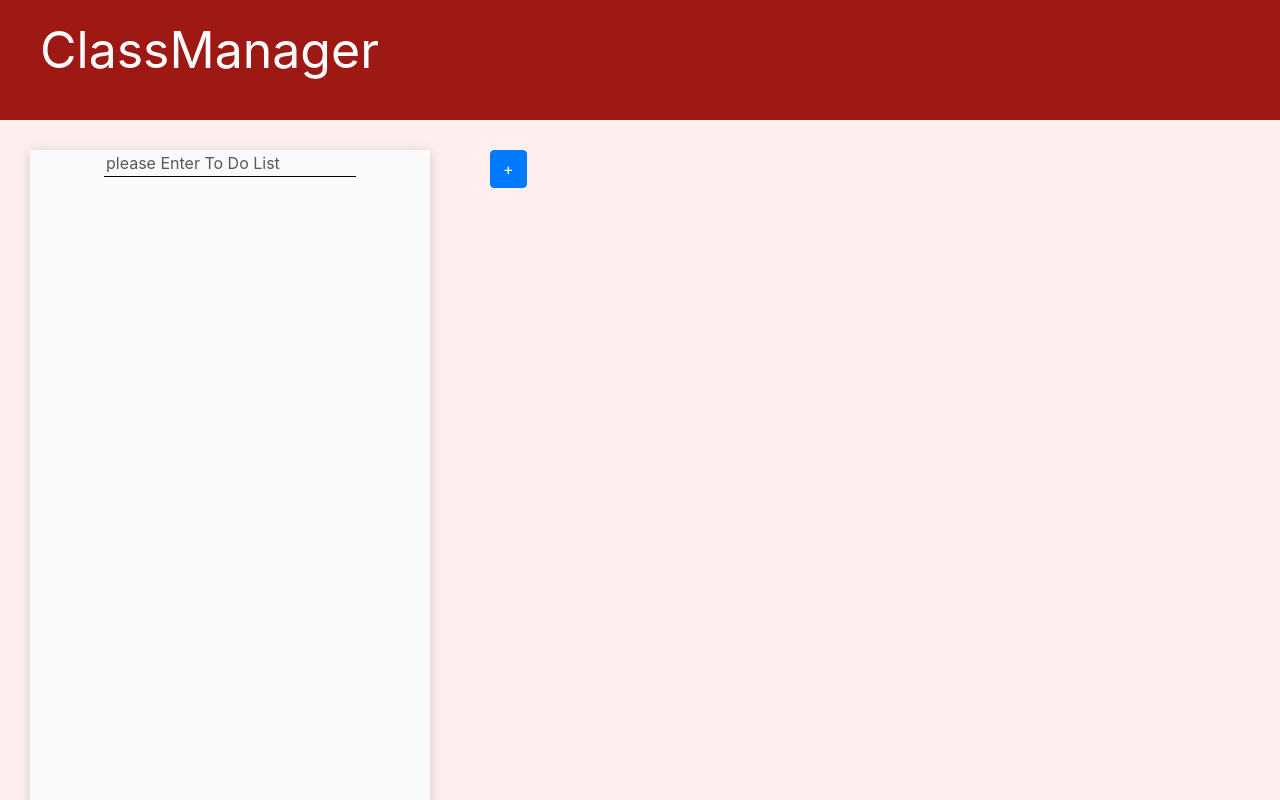
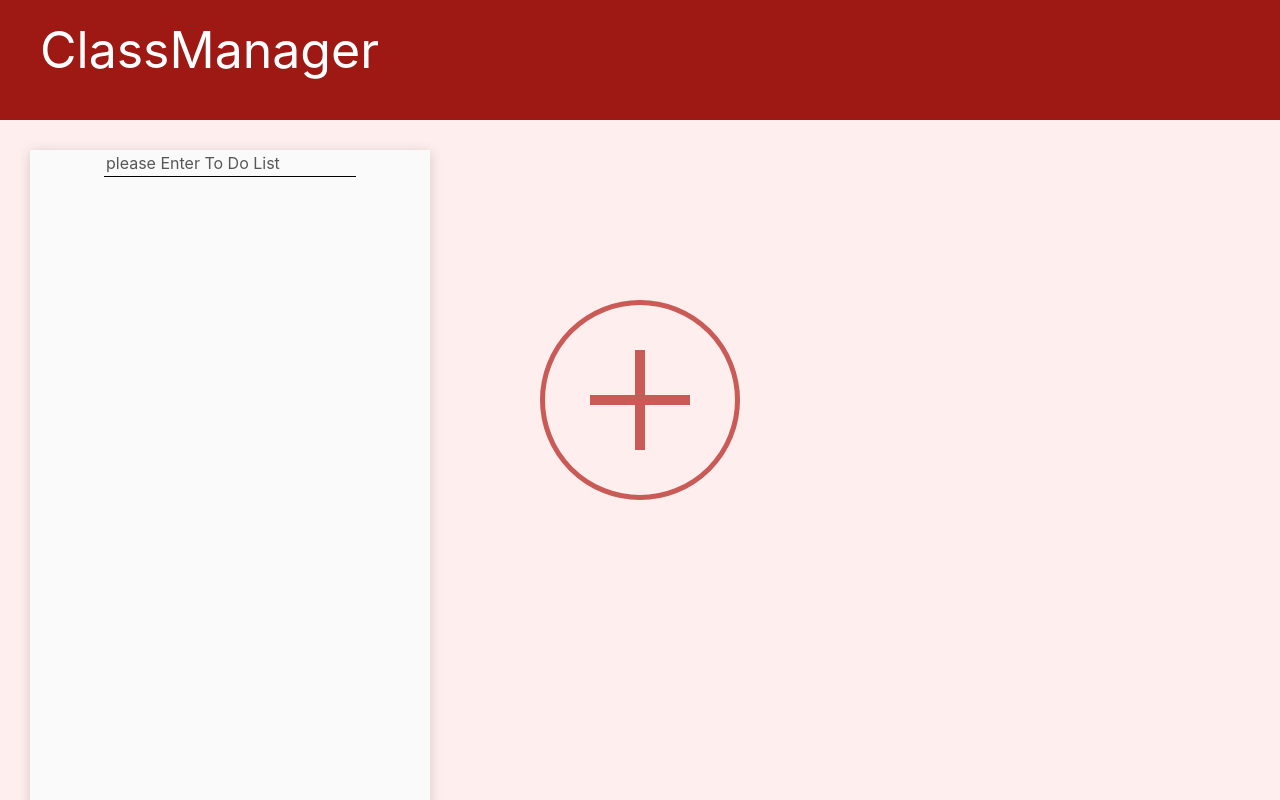
Before and after one commit to sky21kr/ClassManager_React, a React (Create React App) app: page / in a window 1280 px wide. Shown: the top 800 px of the page. Built offline with nearby package versions, Linux system fonts and the light colour scheme.

Commit message:
수업 추가 버튼 디자인 수정

```diff
--- a/src/App.scss
+++ b/src/App.scss
@@ -1,7 +1,5 @@
 .body {
     background-color: #ffeeee;
-    // background-color: #f3605b;
-    // background-image: url('./images/cork-board-background.jpg')
 }
 
 .contents {
--- a/src/components/AddClassTemplate.js
+++ b/src/components/AddClassTemplate.js
@@ -1,6 +1,7 @@
 import { React, Component } from 'react'
 import { Button } from 'react-bootstrap'
 import SubmitClassModal from './SubmitClassModal'
+import './AddClassTemplate.scss'
 
 class AddClassTemplate extends Component {
     state = {
@@ -24,10 +25,14 @@ class AddClassTemplate extends Component {
         const { addClass } = this.props
         return(
 
-            <div>
-                <Button className="btn" onClick={this.handleShow}>
-                    +
-                </Button>
+            <div className="addBtnTemplate">
+                <div className="addBtnBorder" onClick={this.handleShow}>
+                    <div className="cross"></div>
+                    <div></div>
+                </div>
+                {/* <Button className="addBtn" onClick={this.handleShow}>
+
+                </Button> */}
                 <SubmitClassModal
                     mode='add'
                     modalShow={modalShow}
--- /dev/null
+++ b/src/components/AddClassTemplate.scss
@@ -0,0 +1,62 @@
+.addBtnTemplate {
+    width: 300px;
+    height: 500px;
+    display: flex;
+    justify-content: center;
+    align-items: center;
+}
+
+.addBtnBorder {
+    border: 5px solid #C95A56;
+    border-radius: 100%;
+    width: 200px;
+    height: 200px;
+    transition-duration: 0.5s;
+}
+
+.addBtnBorder:hover {
+    border: 10px solid #C95A56;
+    border-radius: 100%;
+    width: 200px;
+    height: 200px;
+    transition-duration: 0.5s;
+}
+
+.cross {
+    left: calc(50% - 5px);
+    top: calc(50% - 50px);
+    width: 10px;
+    height: 100px;
+    background-color: #C95A56;
+    position: relative;
+    transition-duration: 0.5s;
+}
+
+.addBtnBorder:hover .cross {
+    left: calc(50% - 10px);
+    top: calc(50% - 55px);
+    width: 20px;
+    height: 110px;
+    transition-duration: 0.5s;
+}
+
+
+.cross:after {
+  background: #C95A56;
+  content: "";
+  left: calc(50% - 50px);
+  top: calc(50% - 5px);
+  height: 10px;
+  width: 100px;
+  position: absolute;
+  transition-duration: 0.5s;
+}
+
+.addBtnBorder:hover .cross:after {
+    content: "";
+    left: calc(50% - 55px);
+    top: calc(50% - 10px);
+    height: 20px;
+    width: 110px;
+    transition-duration: 0.5s;
+  }
```
Also changed, not shown: 1 other file (tests, documents, lock files or other folders).
